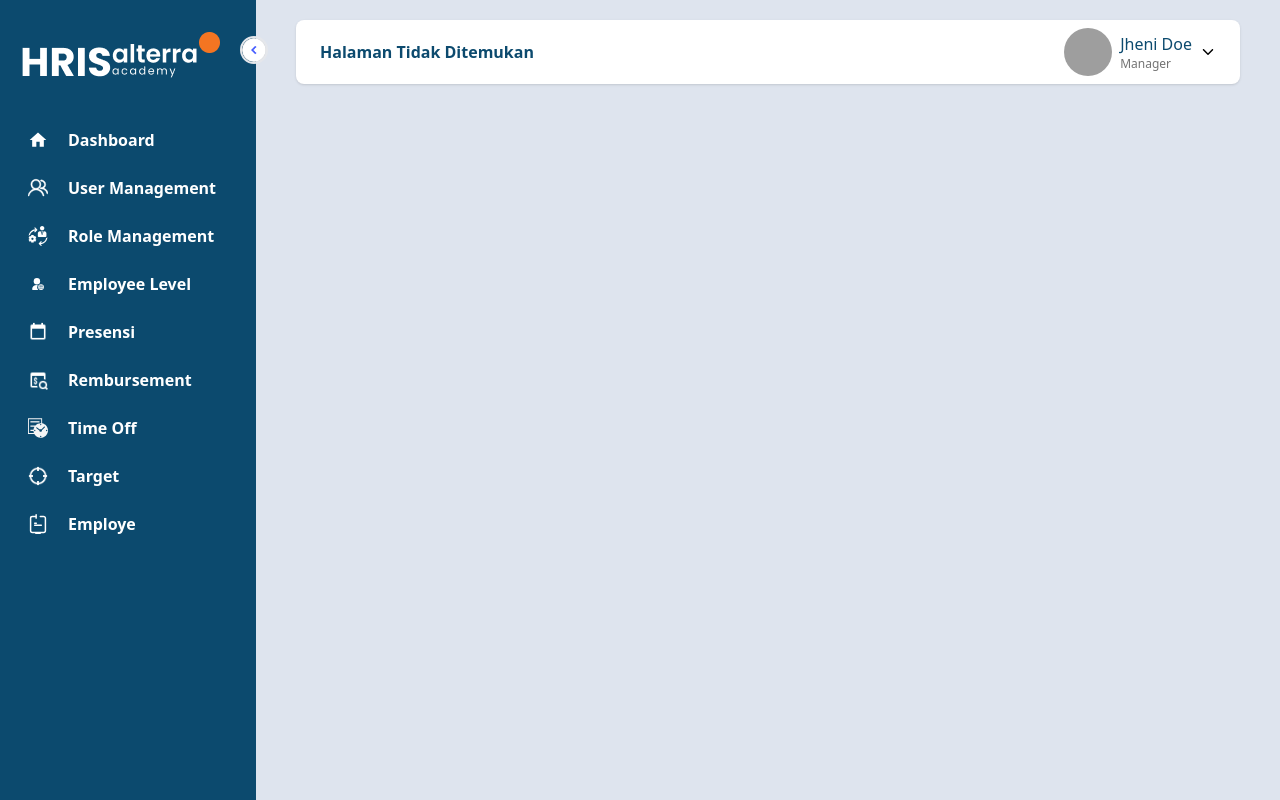
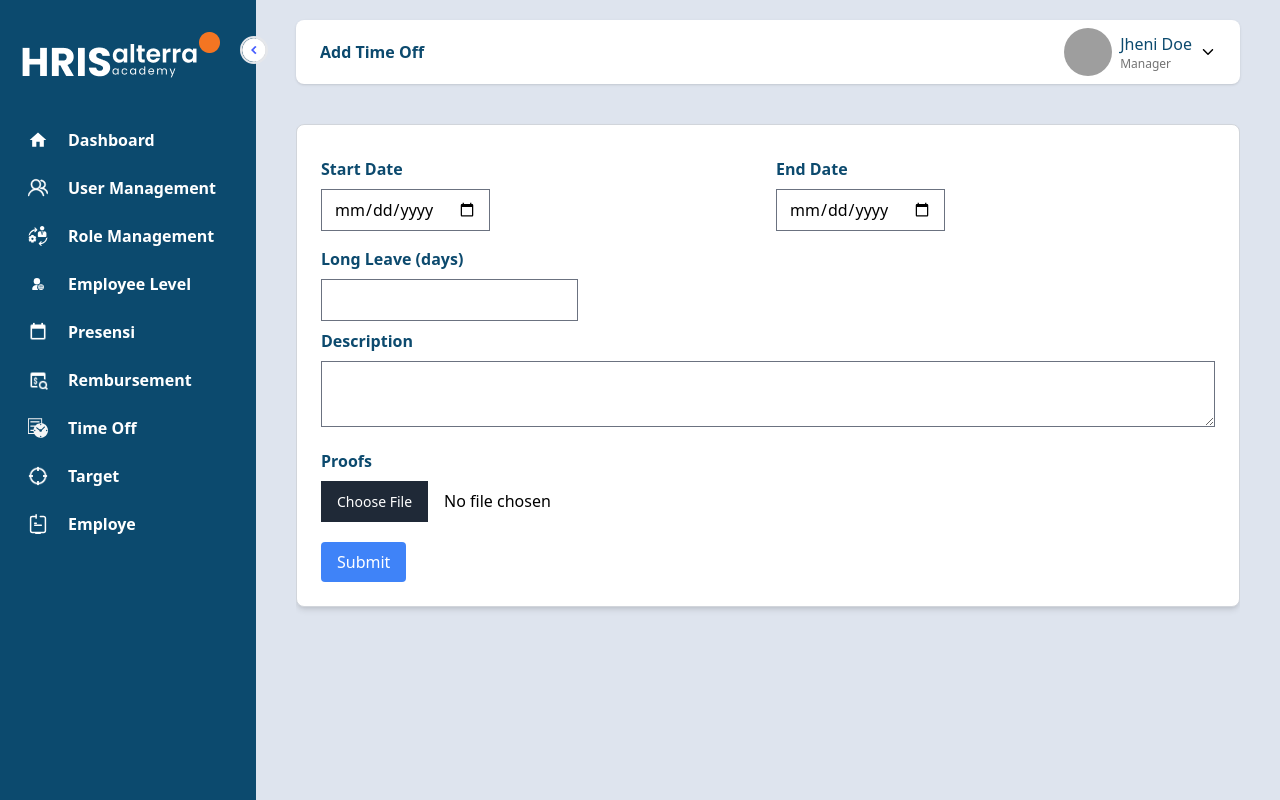
Before and after one commit to ALTA-HRIS-APP/FE-Program, a React (Vite) app: page /AddTimeOff in a window 1280 px wide. Built offline with nearby package versions, Linux system fonts and the light colour scheme; grey boxes are pictures that could not be loaded.

Commit message:
fix fitur

```diff
--- a/src/App.tsx
+++ b/src/App.tsx
@@ -18,7 +18,7 @@ import AddUser from "./pages/UserManagement/AddUser";
 import DetailUser from "./pages/UserManagement/DetailUser";
 import EmployeeLevel from "./pages/EmployeeLevel/indexEmployeeLevel";
 import AddEmployeeLevel from "./pages/EmployeeLevel/AddEmployeeLevel";
-import AddPresensi from "./pages/Presensi/AddPresensi";
+import AddTimeOff from "./pages/TimeOff/AddTimeOff";
 
 export default function App() {
   axios.defaults.baseURL = "https://project2.otixx.online/";
@@ -36,14 +36,13 @@ export default function App() {
           <Route path="/EmployeeLevel" element={<EmployeeLevel />} />
           <Route path="/AddEmployeeLevel" element={<AddEmployeeLevel />} />
           <Route path="/Presensi" element={<Presensi />} />
-          <Route path="/AddPresensi" element={<AddPresensi />} />
-
           <Route path="/TimeOff" element={<TimeOff />} />
           {/* <Route path="/Remburse" element={<Remburse />} /> */}
           <Route path="/Target" element={<Target />} />
           <Route path="/Employe" element={<Employe />} />
           <Route path="/AddEmploye" element={<AddEmploye />} />
           <Route path="/Profile" element={<Profile />} />
+          <Route path="/AddTimeOff" element={<AddTimeOff />} />
         </Routes>
       </Layout>
     </BrowserRouter>
--- a/src/component/Header.tsx
+++ b/src/component/Header.tsx
@@ -55,6 +55,8 @@ const Header: FC<headerProps> = ({ id, name, job, image }) => {
           return "Rembursement";
         case "/timeoff":
           return "Time Off";
+        case "/AddTimeOff":
+          return "Add Time Off";
         case "/target":
           return "Target";
         case "/employe":
--- a/src/pages/Presensi/TablePresensi.tsx
+++ b/src/pages/Presensi/TablePresensi.tsx
@@ -1,6 +1,22 @@
 import React from "react";
 
-const TablePresensi = ({ data }) => {
+interface PresensiData {
+  id: number;
+  nama_lengkap: string;
+  date: string;
+  jam_masuk: string;
+  jam_keluar: string;
+  check_in: string;
+  check_out: string;
+  overtime_masuk: string;
+  overtime_keluar: string;
+}
+
+interface TablePresensiProps {
+  data: PresensiData[];
+}
+
+const TablePresensi: React.FC<TablePresensiProps> = ({ data }) => {
   return (
     <div className="container mx-auto mt-4 bg-white p-2 rounded-lg shadow ">
       <table className="min-w-full table-auto bg-white text-sm">
@@ -22,10 +38,8 @@ const TablePresensi = ({ data }) => {
           {data.map((item, index) => (
             <tr key={item.id}>
               <td className="px-4 py-2">{index + 1}</td>
-              <td className="px-4 py-2">
-                <h3 className="flex gap-3 items-center font-semibold">
-                  {item.full_name}
-                </h3>
+              <td className="px-4 py-2 font-semibold text-center">
+                {item.nama_lengkap}
               </td>
               <td className="px-4 py-2 text-center">{item.id}</td>
               <td className="px-4 py-2 text-center">{item.date}</td>
--- /dev/null
+++ b/src/pages/TimeOff/AddTimeOff.tsx
@@ -0,0 +1,175 @@
+import React, { useState, ChangeEvent, FormEvent } from "react";
+import axios from "axios";
+
+interface FormData {
+  fullName: string;
+  timeOfType: string;
+  startDate: string;
+  endDate: string;
+  longLeave: string;
+  description: string;
+  proofs: string;
+}
+
+interface AddTimeOffProps {
+  fetchData: () => void;
+}
+
+const AddTimeOff: React.FC<AddTimeOffProps> = ({ fetchData }) => {
+  const [formData, setFormData] = useState<FormData>({
+    fullName: "",
+    timeOfType: "",
+    startDate: "",
+    endDate: "",
+    longLeave: "",
+    description: "",
+    proofs: "",
+  });
+
+  const handleChange = (
+    e: ChangeEvent<HTMLInputElement | HTMLTextAreaElement>
+  ) => {
+    const { name, value } = e.target;
+    setFormData({
+      ...formData,
+      [name]: value,
+    });
+  };
+
+  const handleSubmit = async (e: FormEvent) => {
+    e.preventDefault();
+    try {
+      const token = "YOUR_AUTH_TOKEN_HERE";
+      const config = {
+        headers: {
+          Authorization: `Bearer ${token}`,
+        },
+      };
+
+      // Send a POST request to your API to add the time off
+      await axios.post(
+        "https://hris.belanjalagiyuk.shop/add-cuti",
+        formData,
+        config
+      );
+
+      // After successfully adding the time off, fetch the updated data
+      fetchData();
+
+      // Clear the form data
+      setFormData({
+        fullName: "",
+        timeOfType: "",
+        startDate: "",
+        endDate: "",
+        longLeave: "",
+        description: "",
+        proofs: "",
+      });
+    } catch (error) {
+      console.error(error);
+    }
+  };
+
+  return (
+    <form
+      onSubmit={handleSubmit}
+      className="p-6 border bg-white border-gray-300 rounded-lg shadow-md mt-5"
+    >
+      <div className="grid grid-flow-col gap-4 w-full">
+        <div className="mb-2 w-auto">
+          <label
+            htmlFor="startDate"
+            className="block text-sky-900 font-semibold py-2"
+          >
+            Start Date
+          </label>
+          <input
+            type="date"
+            id="startDate"
+            name="startDate"
+            value={formData.startDate}
+            onChange={handleChange}
+            required
+          />
+        </div>
+        <div className="mb-2 w-auto">
+          <label
+            htmlFor="endDate"
+            className="block text-sky-900 font-semibold py-2"
+          >
+            End Date
+          </label>
+          <input
+            type="date"
+            id="endDate"
+            name="endDate"
+            value={formData.endDate}
+            onChange={handleChange}
+            required
+          />
+        </div>
+      </div>
+      <div className="grid grid-flow-col gap-4 w-full">
+        <div>
+          <label
+            htmlFor="longLeave"
+            className="block text-sky-900 font-semibold py-2"
+          >
+            Long Leave (days)
+          </label>
+          <input
+            type="number"
+            id="longLeave"
+            name="longLeave"
+            value={formData.longLeave}
+            onChange={handleChange}
+            required
+          />
+        </div>
+      </div>
+      <div className="">
+        <div className="mb-2 w-auto">
+          <label
+            htmlFor="description"
+            className="block text-sky-900 font-semibold py-2"
+          >
+            Description
+          </label>
+          <textarea
+            className="w-full"
+            id="description"
+            name="description"
+            value={formData.description}
+            onChange={handleChange}
+            required
+          ></textarea>
+        </div>
+      </div>
+      <div className="mb-2 w-auto">
+        <label
+          htmlFor="proofs"
+          className="block text-sky-900 font-semibold py-2"
+        >
+          Proofs
+        </label>
+        <input
+          type="file"
+          id="proofs"
+          name="proofs"
+          value={formData.proofs}
+          onChange={handleChange}
+          required
+        />
+      </div>
+      <button
+        type="submit"
+        className="mt-3 bg-blue-500 text-white px-4 py-2 rounded hover:bg-blue-600"
+      >
+        Submit
+      </button>
+    </form>
+  );
+};
+
+export default AddTimeOff;
--- a/src/pages/TimeOff/TableTimeOff.tsx
+++ b/src/pages/TimeOff/TableTimeOff.tsx
@@ -1,8 +1,22 @@
-import { useState, useEffect } from "react";
-import axios from "axios";
+import React, { useState, useEffect } from "react";
+import axios, { AxiosResponse } from "axios";
 
-const TableTimeOff = () => {
-  const [data, setData] = useState<any[]>([]);
+interface TimeOffData {
+  id: string;
+  user: {
+    name: string;
+  };
+  tipe_cuti: string;
+  start_cuti: string;
+  end_cuti: string;
+  jumlah_cuti: number;
+  description: string;
+  url_pendukung: string;
+  status: string;
+}
+
+const TableTimeOff: React.FC = () => {
+  const [data, setData] = useState<TimeOffData[]>([]);
 
   useEffect(() => {
     fetchData();
@@ -10,10 +24,20 @@ const TableTimeOff = () => {
 
   const fetchData = async () => {
     try {
-      const response = await axios.get(
-        "https://virtserver.swaggerhub.com/WAYANPUTRIYANTI1502_1/HRIS/1.0.2/cutis"
+      const token =
+        "eyJhbGciOiJIUzI1NiIsInR5cCI6IkpXVCJ9.eyJlbWFpbHMiOiJhZG1pbkBnbWFpbC5jb20iLCJpZCI6IjA5ZDc4Zjc2LTZjZTQtNDkxZC04YWE0LTdhZjgzMzRkNWU3OCIsInJvbGUiOiJzdXBlcmFkbWluIiwiaWF0IjoxNjk1MzgxOTQzLCJleHAiOjE2OTUzODU1NDN9.WLz7H9LX21P2BBzE43YW1HwqbtVlwR3V2BHvhKDDyT8";
+      const config = {
+        headers: {
+          Authorization: `Bearer ${token}`,
+        },
+      };
+
+      const response: AxiosResponse = await axios.get(
+        "https://hris.belanjalagiyuk.shop/cutis",
+        config
       );
-      setData(response.data.data); // Ganti "response.data" menjadi "response.data.data" sesuai dengan struktur data yang diterima
+
+      setData(response.data.data);
     } catch (error) {
       console.error(error);
     }
@@ -28,6 +52,7 @@ const TableTimeOff = () => {
             <th className="px-4 py-2">Full Name</th>
             <th className="px-4 py-2">Time Of Type</th>
             <th className="px-4 py-2">Start Date</th>
+            <th className="px-4 py-2">End Date</th>
             <th className="px-4 py-2">Long Leave</th>
             <th className="px-4 py-2">Description</th>
             <th className="px-4 py-2">Proofs</th>
@@ -41,19 +66,19 @@ const TableTimeOff = () => {
               <td className="px-4 py-2">{index + 1}</td>
               <td className="px-4 py-2">
                 <div className="flex gap-3 items-center font-semibold">
-                  <img
-                    src={item.url_pendukung}
-                    className="rounded-full w-10 h-10"
-                    alt="Person"
-                  />
-                  {item.name ? item.name : "N/A"}
+                  {item.user.name ? item.user.name : "N/A"}
                 </div>
               </td>
               <td className="px-4 py-2 text-center">{item.tipe_cuti}</td>
-              <td className="px-4 py-2 text-center">{item.date}</td>
+              <td className="px-4 py-2 text-center">{item.start_cuti}</td>
+              <td className="px-4 py-2 text-center">{item.end_cuti}</td>
               <td className="px-4 py-2 text-center">{item.jumlah_cuti} hari</td>
               <td className="px-4 py-2 text-center">{item.description}</td>
-              <td className="px-4 py-2 text-center"></td>
+              <td className="px-4 py-2 text-center">
+                <a href={item.url_pendukung}>
+                  <img src="src\assets\view.svg" alt="Proofs" />
+                </a>
+              </td>
               <td className="px-4 py-2 text-center">{item.status}</td>
             </tr>
           ))}
--- a/src/pages/TimeOff/TimeOff.tsx
+++ b/src/pages/TimeOff/TimeOff.tsx
@@ -1,10 +1,27 @@
 import React from "react";
+import { useNavigate } from "react-router-dom";
 
+import Button from "../../components/element/Button";
 import TableTimeOff from "./TableTimeOff";
 
 const TimeOff = () => {
+  const navigate = useNavigate();
+  const handleTimeOff = () => {
+    navigate("/AddTimeOff");
+  };
+
   return (
     <div>
+      <div>
+        <Button
+          id=" AddTimeOff"
+          label="Add Time Off"
+          color="bg-sky-500"
+          hover="bg-sky-700"
+          onClick={handleTimeOff}
+          src={"TimeOff"}
+        />
+      </div>
       <TableTimeOff />
     </div>
   );
```
Also changed, not shown: src/pages/Presensi/Presensi.tsx (+11 -28 lines), src/pages/RoleManagement/IndexRole.tsx (+45 -41 lines), src/assets/add user.svg (renamed from src/assets/adduser.svg), src/assets/view.svg (added).
